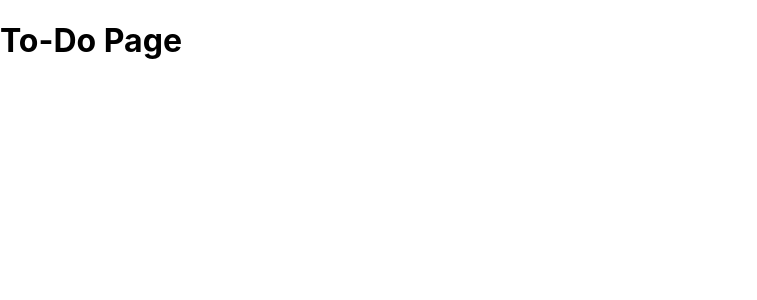
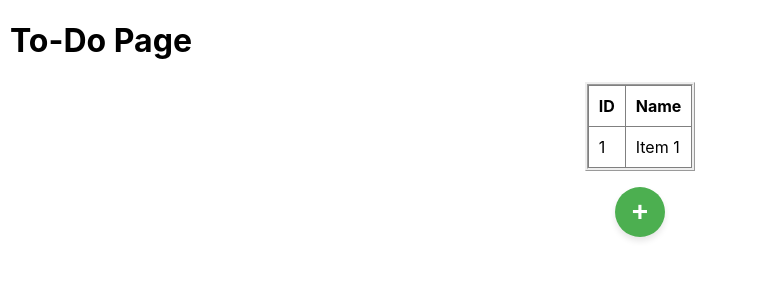
Before and after one commit to tqDrex/DailyHabitTracker, a React (Create React App) app in the folder client/: page /todo in a window 1280 px wide. Shown: the top 300 px of the page, without its empty margins (0-757 px from the left). Built offline with nearby package versions, Linux system fonts and the light colour scheme.

Commit message:
Initial_TodoPage_Structure

```diff
--- a/client/src/pages/ToDoPage.js
+++ b/client/src/pages/ToDoPage.js
@@ -1,5 +1,48 @@
+import React, { useState } from 'react';
+import '../style/ToDoPage.css';
+
 export default function ToDoPage() {
+  const [rows, setRows] = useState([
+    { id: 1, name: "Item 1" }
+  ]);
+
+  const addRow = () => {
+    const newId = rows.length + 1;
+    const newRow = { id: newId, name: `Item ${newId}` };
+    setRows([...rows, newRow]);
+  };
+
+  const onClick = () => {
+    alert("Plus button clicked!");
+    addRow();
+  };
+
   return (
-    <h1>To-Do Page</h1>
+    <div>
+      <h1>To-Do Page</h1>
+      <div style={{ display: 'flex', flexDirection: 'column', alignItems: 'center' }}>
+        <div border="10" style={{borderStyle: "ridge"}}>
+          <table border="1" cellPadding="10" style={{borderCollapse: 'collapse'}}>
+            <thead>
+              <tr>
+                <th>ID</th>
+                <th>Name</th>
+              </tr>
+            </thead>
+            <tbody>
+              {rows.map(row => (
+                <tr key={row.id}>
+                  <td>{row.id}</td>
+                  <td>{row.name}</td>
+                </tr>
+              ))}
+            </tbody>
+          </table>
+        </div>
+        <button className="circle-btn" onClick={onClick} aria-label="Add" style={{marginTop: '16px'}}>
+          +
+        </button>
+      </div>
+    </div>
   );
 }
--- /dev/null
+++ b/client/src/style/ToDoPage.css
@@ -0,0 +1,42 @@
+.circle-btn {
+  width: 50px;
+  height: 50px;
+  border-radius: 50%;
+  border: none;
+  background-color: #4CAF50;
+  color: white;
+  font-size: 28px;
+  font-weight: bold;
+  cursor: pointer;
+  display: flex;
+  align-items: center;
+  justify-content: center;
+  box-shadow: 0 4px 6px rgba(0, 0, 0, 0.1);
+  transition: background-color 0.3s ease;
+}
+
+.circle-btn:hover {
+  background-color: #45a049;
+}
+
+.circle-btn:focus {
+  outline: none;
+  box-shadow: 0 0 0 3px rgba(72, 239, 128, 0.5);
+}
+
+.container {
+    display: flex;
+    flex-direction: 'column';
+    align-items: 'center';
+}
+
+h1 {
+    margin-left: 10px;
+}
+
+.flex-center {
+    display: flex;
+    justify-content: center;
+    align-items: flex-start; /* optional: vertical center */
+    height: 100px; /* optional: set height if needed */
+}
```
